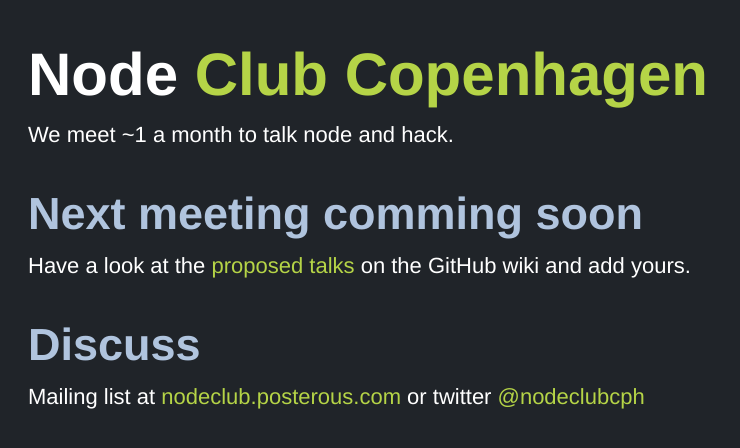
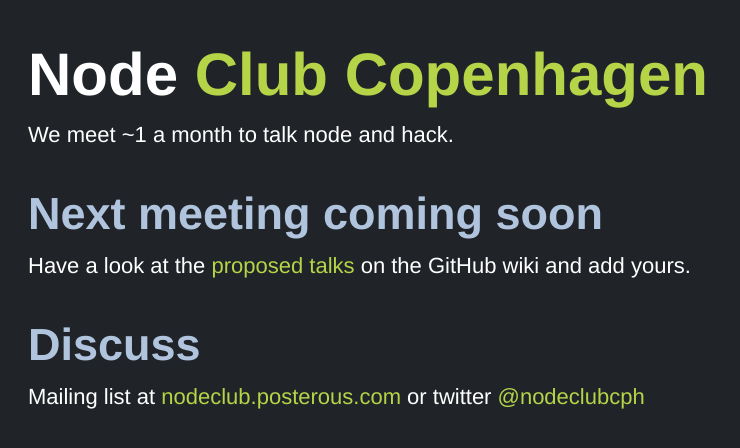
Before and after one commit to ianjorgensen/nodeclub, a plain HTML site: page s/index.html in a window 1280 px wide. Shown: the whole page, without its empty margins (0-740 px from the left). Drawn offline with Linux system fonts and the light colour scheme.

Commit message:
fixed typo

```diff
--- a/s/index.html
+++ b/s/index.html
@@ -56,7 +56,7 @@
 		</header>
 		<section class='meeting'>
 			<h2>
-				Next meeting comming soon
+				Next meeting coming soon
 			</h2>
 			<p>
 				Have a look at the <a href='https://github.com/ianjorgensen/Node-Club/wiki/Node-Club-Talks'>proposed talks</a>
```
